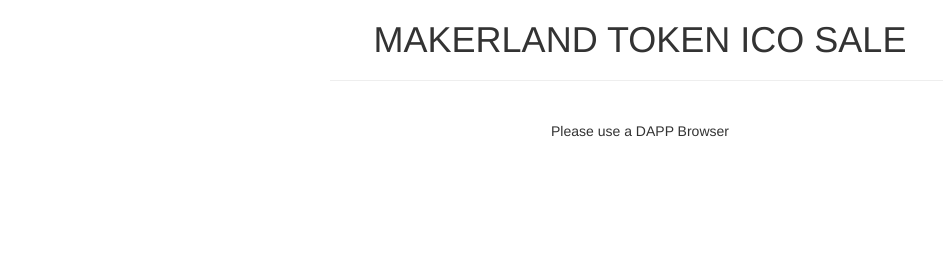
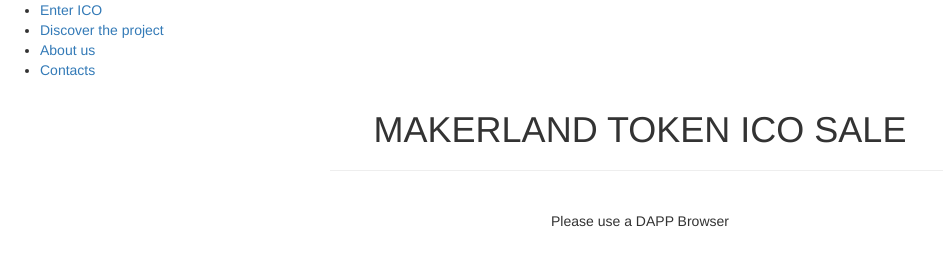
Before and after one commit to phongjimmy/makerland_token_sale, a website: page docs/index.html in a window 1280 px wide. Shown: the whole page, without its empty margins (0-943 px from the left). Drawn offline with nearby package versions, Linux system fonts and the light colour scheme.

Commit message:
Update index.html

```diff
--- a/docs/index.html
+++ b/docs/index.html
@@ -7,8 +7,15 @@
         <title>Makerland Token ICO Sale</title>
 
         <link href="css/bootstrap.min.css" rel="stylesheet">
+        <link href="css/website.css" rel="stylesheet">
     </head>
     <body>
+        <ul>
+            <li><a class="active" href="/">Enter ICO</a></li>
+            <li><a href="./discover.html">Discover the project</a></li>
+            <li><a href="./about-us.html">About us</a></li>
+            <li><a href="./contacts.html">Contacts</a></li>
+        </ul>
         <div class="container" style="width: 650px;">
             <div class="row">
                 <div class="col-lg-12">
```
